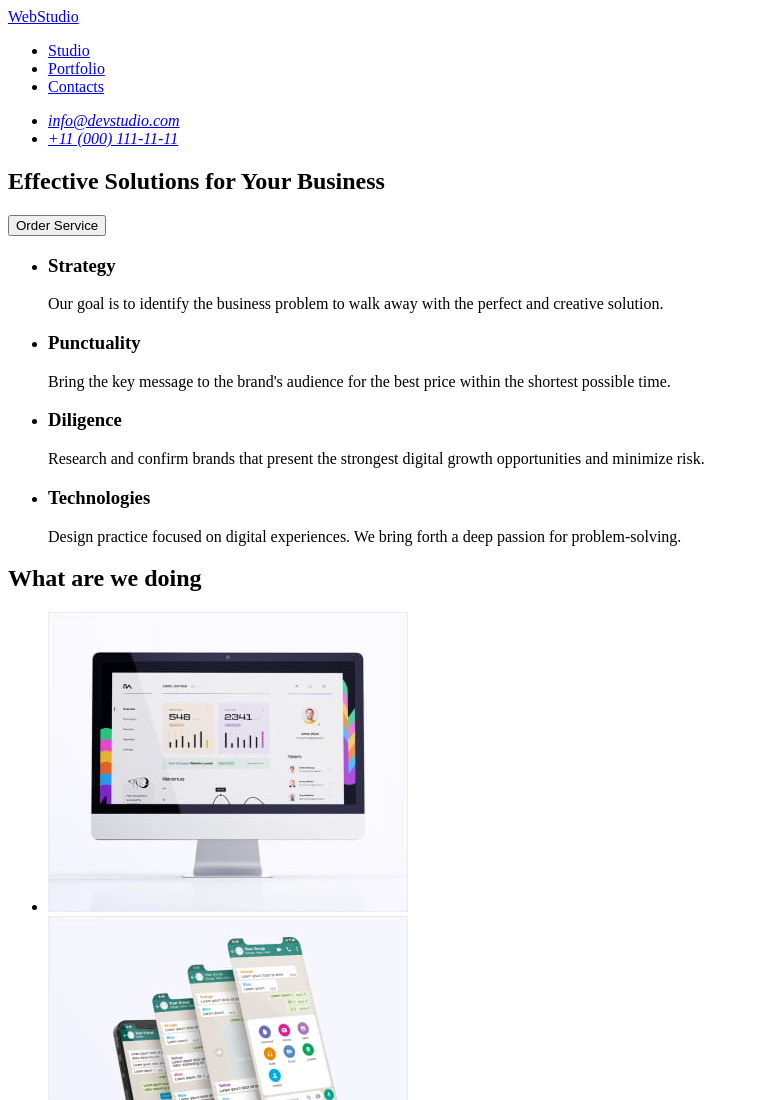
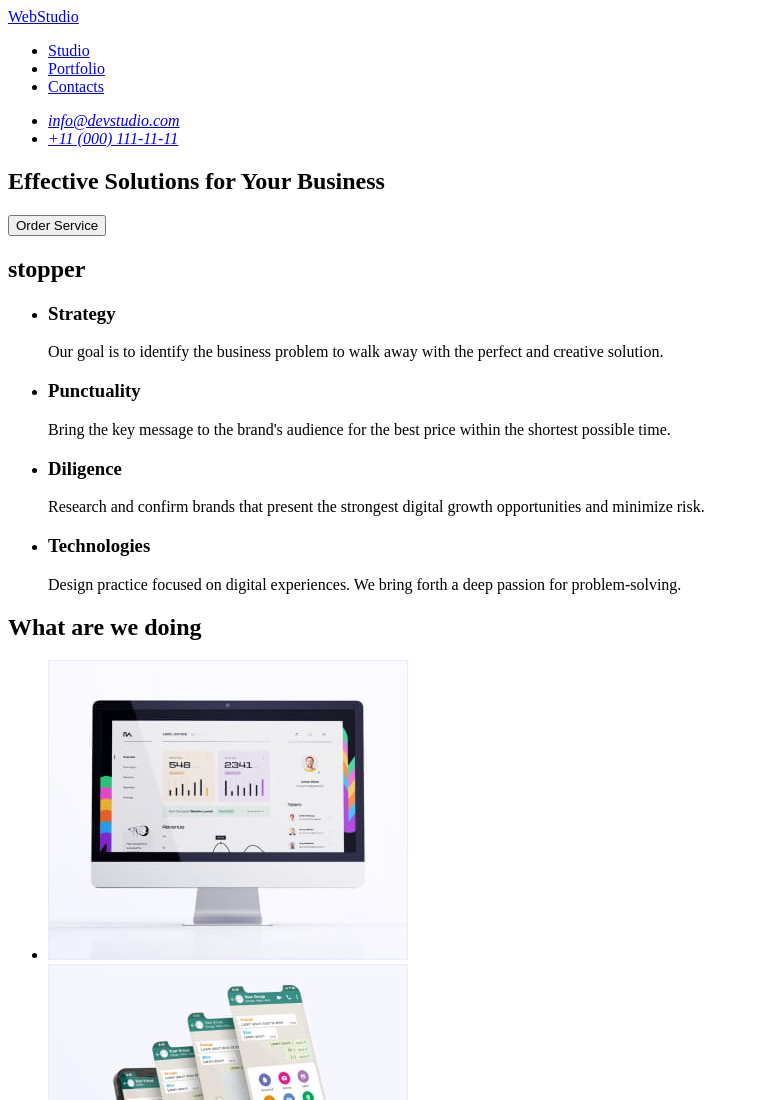
Before and after one commit to Donsver/goit-markup-hw-01, a plain HTML site: page index.html in a window 1280 px wide. Shown: the top 1100 px of the page, without its empty margins (0-759 px from the left). Drawn offline with Linux system fonts and the light colour scheme.

Commit message:
Update index.html

```diff
--- a/index.html
+++ b/index.html
@@ -29,7 +29,7 @@
       <button type="button">Order Service</button>
     </section>
     <section>
-      <h2 hidden>stopper</h2>
+      <h2>stopper</h2>
       <ul>
         <li>
           <h3>Strategy</h3>
```
